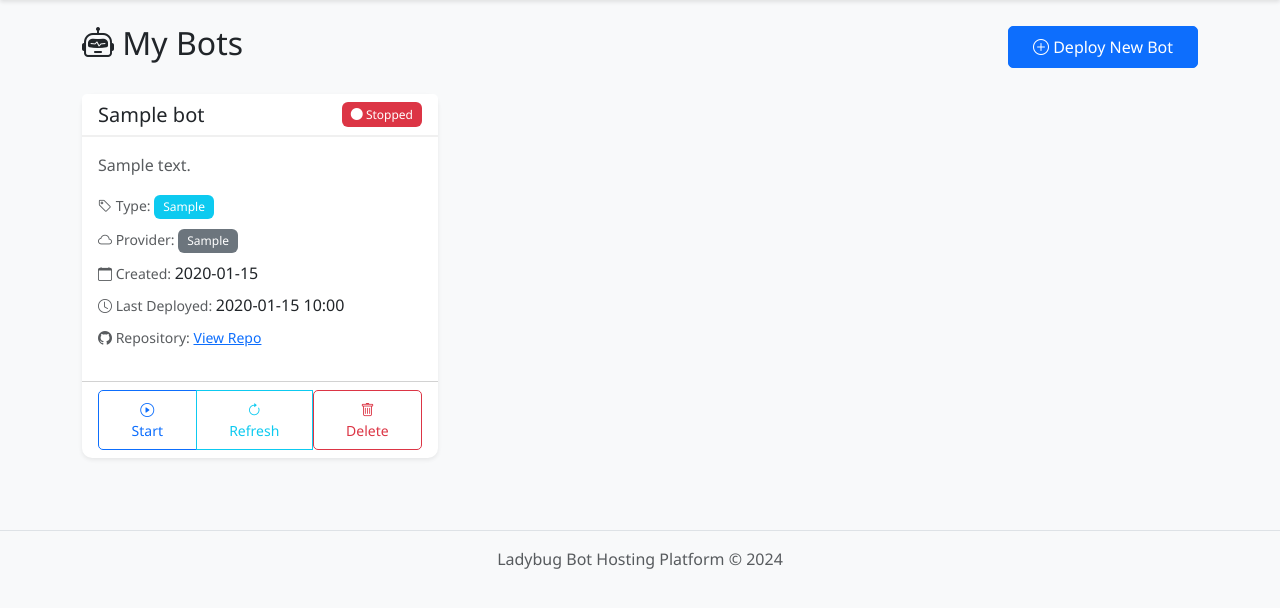
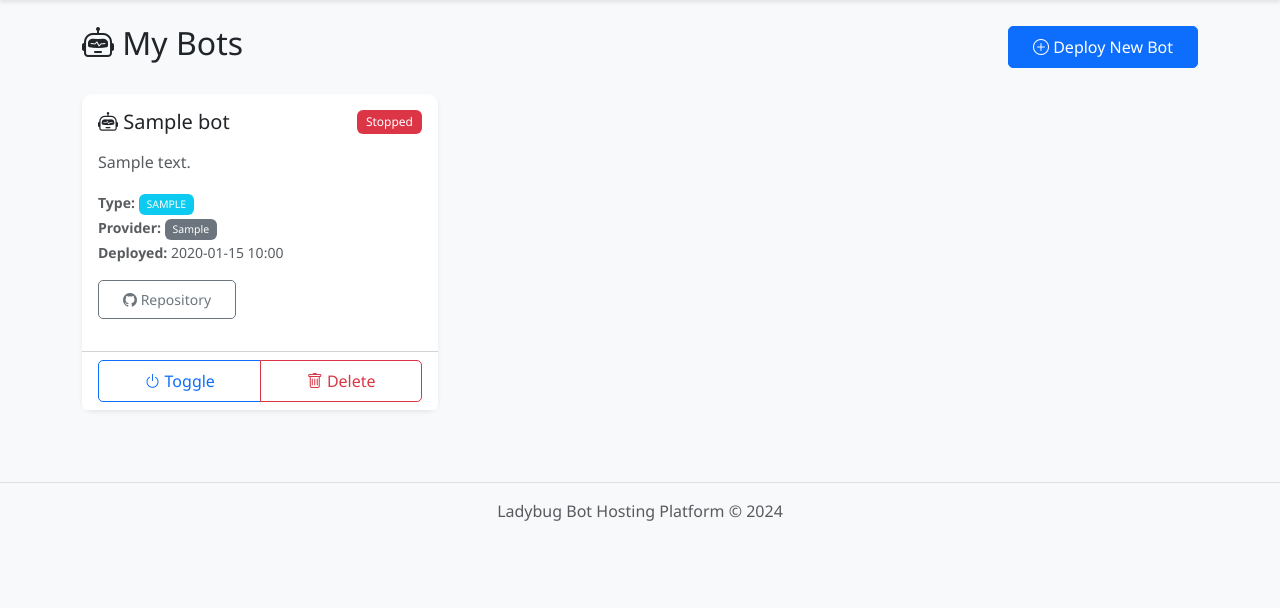
Before and after one commit to mrntando-dev/Ladybug-Bot, a Flask app: page /bots in a window 1280 px wide. Shown: the part 62-670 px from the top of the page. Run offline with Flask 3, Linux system fonts and the light colour scheme; a user stored in the database is signed in; tables that the repository leaves empty hold one stand-in row (values such as "Sample post").

Commit message:
Update bots.html

```diff
--- a/templates/bots.html
+++ b/templates/bots.html
@@ -3,167 +3,123 @@
 {% block title %}My Bots - Ladybug{% endblock %}
 
 {% block content %}
+<div class="row">
+    <div class="col-12">
         <div class="d-flex justify-content-between align-items-center mb-4">
             <h2><i class="bi bi-robot"></i> My Bots</h2>
             <a href="{{ url_for('deploy') }}" class="btn btn-primary">
                 <i class="bi bi-plus-circle"></i> Deploy New Bot
             </a>
         </div>
+    </div>
+</div>
 
+<div class="row">
     {% if bots %}
-<div class="row">
         {% for bot in bots %}
         <div class="col-md-6 col-lg-4 mb-4">
             <div class="card h-100 shadow-sm">
-            <div class="card-header d-flex justify-content-between align-items-center">
-                <h5 class="mb-0">{{ bot.name }}</h5>
+                <div class="card-body">
+                    <div class="d-flex justify-content-between align-items-start mb-3">
+                        <h5 class="card-title mb-0">
+                            <i class="bi bi-robot"></i> {{ bot.name }}
+                        </h5>
                         {% if bot.status == 'running' %}
-                <span class="badge bg-success">
-                    <i class="bi bi-circle-fill"></i> Running
-                </span>
+                        <span class="badge bg-success">Running</span>
                         {% elif bot.status == 'stopped' %}
-                <span class="badge bg-danger">
-                    <i class="bi bi-circle-fill"></i> Stopped
-                </span>
+                        <span class="badge bg-danger">Stopped</span>
                         {% else %}
-                <span class="badge bg-warning">
-                    <i class="bi bi-arrow-repeat"></i> Deploying
-                </span>
+                        <span class="badge bg-warning">Deploying</span>
                         {% endif %}
                     </div>
-            <div class="card-body">
-                <p class="card-text text-muted">
-                    {{ bot.description if bot.description else 'No description provided' }}
-                </p>
 
-                <div class="mb-2">
+                    <p class="card-text text-muted">{{ bot.description or 'No description' }}</p>
+
+                    <div class="mb-3">
                         <small class="text-muted">
-                        <i class="bi bi-tag"></i> Type:
+                            <strong>Type:</strong> <span class="badge bg-info">{{ bot.bot_type|upper }}</span><br>
+                            <strong>Provider:</strong> <span class="badge bg-secondary">{{ bot.hosting_provider|title }}</span><br>
+                            <strong>Deployed:</strong>
+                            {% if bot.last_deployed %}
+                            {{ bot.last_deployed.strftime('%Y-%m-%d %H:%M') }}
+                            {% else %}
+                            Never
+                            {% endif %}
                         </small>
-                    <span class="badge bg-info">{{ bot.bot_type }}</span>
                     </div>
-
-                <div class="mb-2">
-                    <small class="text-muted">
-                        <i class="bi bi-cloud"></i> Provider:
-                    </small>
-                    <span class="badge bg-secondary">{{ bot.hosting_provider }}</span>
-                </div>
-
-                <div class="mb-2">
-                    <small class="text-muted">
-                        <i class="bi bi-calendar"></i> Created:
-                    </small>
-                    <span>{{ bot.created_at.strftime('%Y-%m-%d') }}</span>
-                </div>
-
-                {% if bot.last_deployed %}
-                <div class="mb-2">
-                    <small class="text-muted">
-                        <i class="bi bi-clock"></i> Last Deployed:
-                    </small>
-                    <span>{{ bot.last_deployed.strftime('%Y-%m-%d %H:%M') }}</span>
-                </div>
-                {% endif %}
 
                     {% if bot.repository_url %}
                     <div class="mb-3">
-                    <small class="text-muted">
-                        <i class="bi bi-github"></i> Repository:
-                    </small>
-                    <a href="{{ bot.repository_url }}" target="_blank" class="small">View Repo</a>
+                        <a href="{{ bot.repository_url }}" target="_blank" class="btn btn-sm btn-outline-secondary">
+                            <i class="bi bi-github"></i> Repository
+                        </a>
                     </div>
                     {% endif %}
                 </div>
-            <div class="card-footer bg-transparent">
+
+                <div class="card-footer bg-white">
                     <div class="btn-group w-100" role="group">
-                    <button class="btn btn-sm btn-outline-primary toggle-bot" data-bot-id="{{ bot.id }}">
-                        {% if bot.status == 'running' %}
-                        <i class="bi bi-stop-circle"></i> Stop
-                        {% else %}
-                        <i class="bi bi-play-circle"></i> Start
-                        {% endif %}
+                        <button class="btn btn-outline-primary toggle-bot" data-bot-id="{{ bot.id }}">
+                            <i class="bi bi-power"></i> Toggle
                         </button>
-                    <button class="btn btn-sm btn-outline-info refresh-status" data-bot-id="{{ bot.id }}">
-                        <i class="bi bi-arrow-clockwise"></i> Refresh
-                    </button>
-                    <form method="POST" action="{{ url_for('delete_bot', bot_id=bot.id) }}" class="d-inline" onsubmit="return confirm('Are you sure you want to delete this bot?');">
-                        <button type="submit" class="btn btn-sm btn-outline-danger">
+                        <button class="btn btn-outline-danger" onclick="deleteBot({{ bot.id }}, '{{ bot.name }}')">
                             <i class="bi bi-trash"></i> Delete
                         </button>
-                    </form>
                     </div>
                 </div>
             </div>
         </div>
         {% endfor %}
-</div>
     {% else %}
-<div class="text-center py-5">
-    <i class="bi bi-robot" style="font-size: 5rem; color: #ccc;"></i>
-    <h3 class="mt-3">No Bots Yet</h3>
+    <div class="col-12">
+        <div class="card shadow">
+            <div class="card-body text-center py-5">
+                <i class="bi bi-inbox display-1 text-muted"></i>
+                <p class="lead mt-3">No bots deployed yet</p>
                 <p class="text-muted">Deploy your first bot to get started!</p>
-    <a href="{{ url_for('deploy') }}" class="btn btn-primary">
-        <i class="bi bi-plus-circle"></i> Deploy Your First Bot
+                <a href="{{ url_for('deploy') }}" class="btn btn-primary btn-lg mt-3">
+                    <i class="bi bi-cloud-upload"></i> Deploy Your First Bot
                 </a>
             </div>
+        </div>
+    </div>
     {% endif %}
+</div>
+
+<form id="deleteForm" method="POST" style="display: none;">
+</form>
 {% endblock %}
 
 {% block scripts %}
 <script>
-document.addEventListener('DOMContentLoaded', function() {
-    // Toggle bot status
 document.querySelectorAll('.toggle-bot').forEach(button => {
-        button.addEventListener('click', function() {
+    button.addEventListener('click', async function() {
         const botId = this.dataset.botId;
-            toggleBot(botId, this);
-        });
-    });
-
-    // Refresh bot status
-    document.querySelectorAll('.refresh-status').forEach(button => {
-        button.addEventListener('click', function() {
-            const botId = this.dataset.botId;
-            refreshBotStatus(botId);
-        });
-    });
-});
-
-function toggleBot(botId, button) {
-    button.disabled = true;
-    fetch(`/bot/${botId}/toggle`, {
+        try {
+            const response = await fetch(`/bot/${botId}/toggle`, {
                 method: 'POST',
                 headers: {
                     'Content-Type': 'application/json'
                 }
-    })
-    .then(response => response.json())
-    .then(data => {
-        if (data.status) {
+            });
+            const data = await response.json();
+            if (response.ok) {
                 location.reload();
+            } else {
+                alert(data.error || 'Failed to toggle bot status');
             }
-    })
-    .catch(error => {
-        console.error('Error:', error);
-        alert('Failed to toggle bot status');
-    })
-    .finally(() => {
-        button.disabled = false;
+        } catch (error) {
+            alert('Error: ' + error.message);
+        }
     });
+});
+
+function deleteBot(botId, botName) {
+    if (confirm(`Are you sure you want to delete "${botName}"? This action cannot be undone.`)) {
+        const form = document.getElementById('deleteForm');
+        form.action = `/bot/${botId}/delete`;
+        form.submit();
     }
-
-function refreshBotStatus(botId) {
-    fetch(`/api/bots/${botId}/status`)
-    .then(response => response.json())
-    .then(data => {
-        console.log('Bot status:', data);
-        alert(`Bot Status: ${data.status}`);
-    })
-    .catch(error => {
-        console.error('Error:', error);
-        alert('Failed to refresh bot status');
-    });
 }
 </script>
 {% endblock %}
```
Lines whose indentation alone changed are shown as unchanged.
